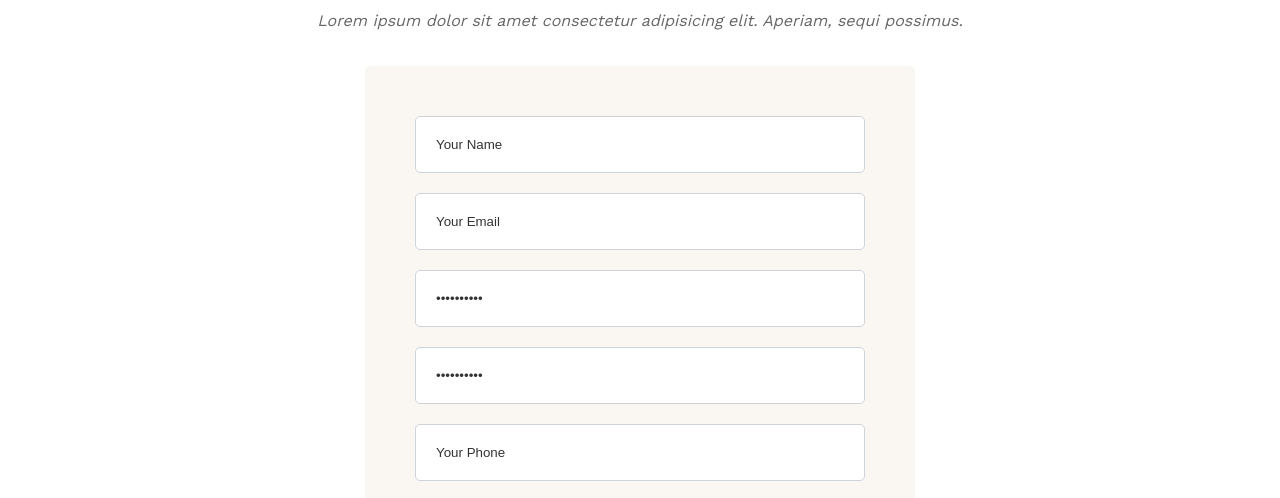
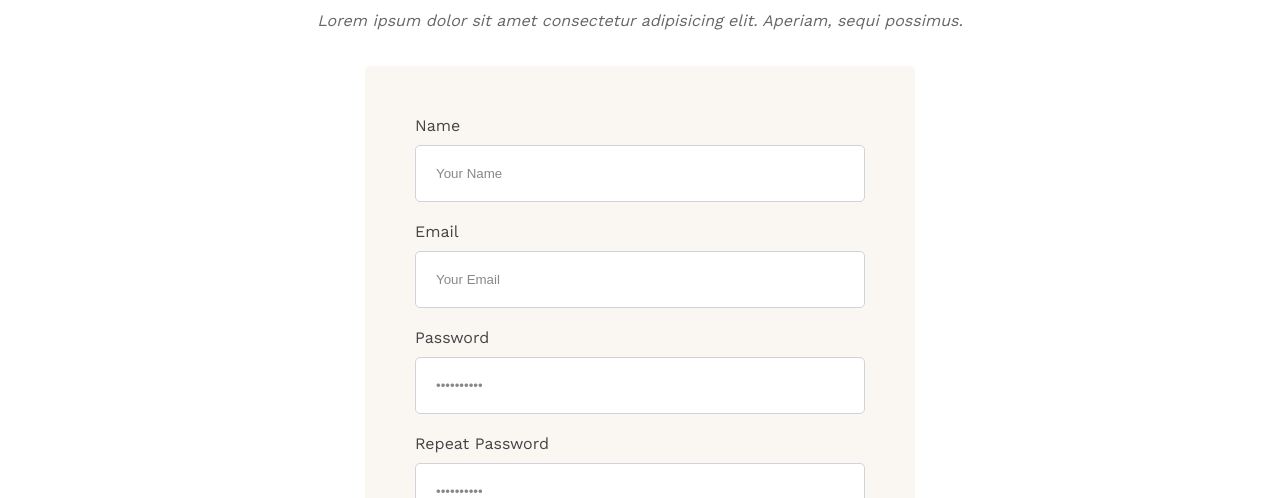
Before and after one commit to moalaacs/CST-Restaurant-Project, a plain HTML site: page Pages/Register.html in a window 1280 px wide. Shown: the part 286-784 px from the top of the page. Drawn offline with nearby package versions, Linux system fonts and the light colour scheme; a web font is replaced by a local one.

Commit message:
Improve forms accessibility

```diff
--- a/Pages/Register.html
+++ b/Pages/Register.html
@@ -31,10 +31,15 @@
         possimus.
       </p>
       <form>
+        <label>Name</label>
         <input type="text" value="Your Name" />
+        <label>Email</label>
         <input type="email" value="Your Email" />
+        <label>Password</label>
         <input type="password" value="**********" />
+        <label>Repeat Password</label>
         <input type="password" value="**********" />
+        <label>Phone</label>
         <input type="text" value="Your Phone" />
         <input type="submit" value="Register" />
       </form>
--- a/Style/Contact.css
+++ b/Style/Contact.css
@@ -63,7 +63,7 @@ form input {
   width: 450px;
   border: 1px solid #ced4da;
   border-radius: 5px;
-  color:#333;
+  color:#888;
 }
 form textarea {
   width: 450px;
@@ -74,7 +74,7 @@ form textarea {
   padding: 20px;
   border: 1px solid #ced4da;
   border-radius: 5px;
-  color:#333;
+  color:#888;
 }
 form input[type="submit"] {
   width: 150px;
--- a/Style/Login.css
+++ b/Style/Login.css
@@ -55,15 +55,20 @@ form {
   padding: 50px;
   border-radius: 5px;
   background-color: #c8a97e18;
+  text-align: left;
+}
+form label {
+  color: #444;
 }
 form input {
   display: block;
   padding: 20px;
   margin-bottom: 20px;
+  margin-top: 10px;
   width: 450px;
   border: 1px solid #ced4da;
   border-radius: 5px;
-  color:#333;
+  color:#888;
 }
 form input[type="submit"] {
   width: 150px;
--- a/Style/Register.css
+++ b/Style/Register.css
@@ -55,15 +55,20 @@ form {
   padding: 50px;
   border-radius: 5px;
   background-color: #c8a97e18;
+  text-align: left;
+}
+form label {
+  color: #444;
 }
 form input {
   display: block;
   padding: 20px;
   margin-bottom: 20px;
+  margin-top: 10px;
   width: 450px;
   border: 1px solid #ced4da;
   border-radius: 5px;
-  color:#333;
+  color:#888;
 }
 form input[type="submit"] {
   width: 150px;
```
Also changed, not shown: Pages/Login.html (+2 -0 lines).
